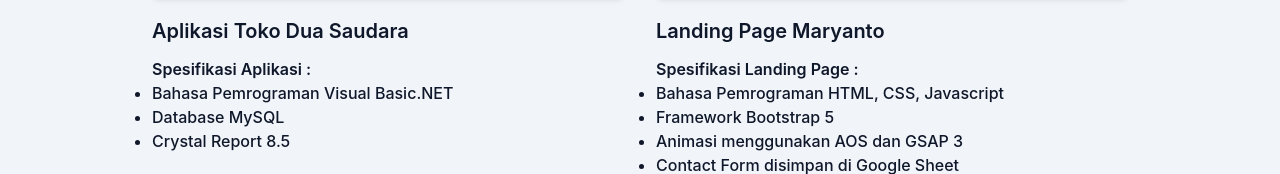
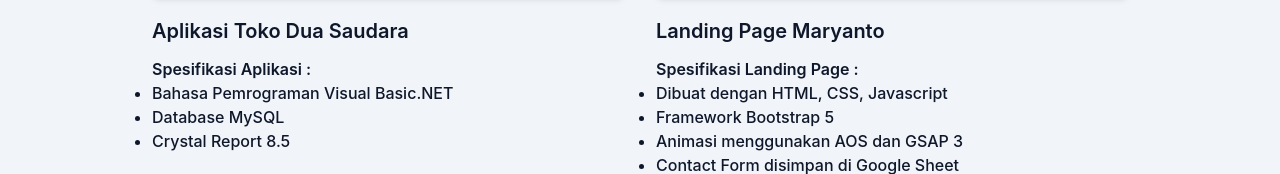
Before and after one commit to rintomaryanto/portfolio-tailwind-css, a website: page index.html in a window 1280 px wide. Shown: the part 1862-2036 px from the top of the page. Drawn offline with Linux system fonts and the light colour scheme.

Commit message:
update portfolio

```diff
--- a/index.html
+++ b/index.html
@@ -176,7 +176,7 @@
             <h3 class="mt-5 mb-3 text-xl font-semibold text-dark dark:text-white">Landing Page Maryanto</h3>
             <p class="text-base font-semibold text-dark dark:text-white">Spesifikasi Landing Page :</p>
             <ul class="list-disc">
-              <li class="text-base font-medium text-dark dark:text-white">Bahasa Pemrograman HTML, CSS, Javascript</li>
+              <li class="text-base font-medium text-dark dark:text-white">Dibuat dengan HTML, CSS, Javascript</li>
               <li class="text-base font-medium text-dark dark:text-white">Framework Bootstrap 5</li>
               <li class="text-base font-medium text-dark dark:text-white">Animasi menggunakan AOS dan GSAP 3</li>
               <li class="text-base font-medium text-dark dark:text-white">Contact Form disimpan di Google Sheet</li>
```
Also changed, not shown: dist/css/final.css.
